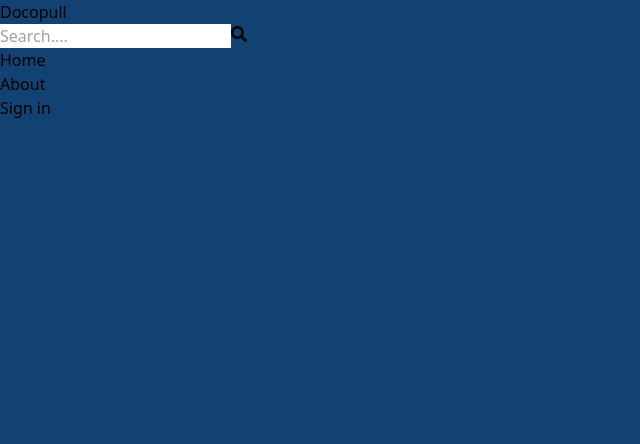
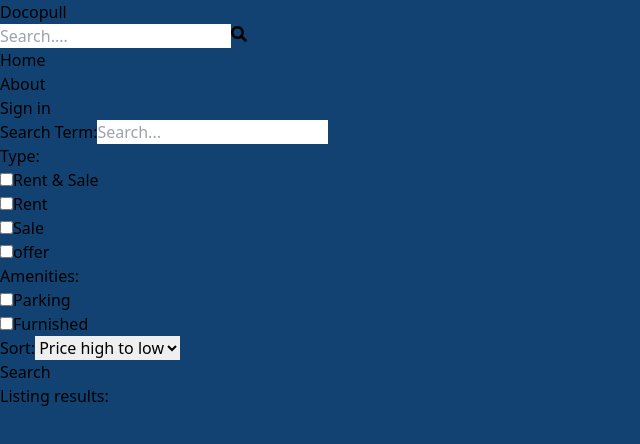
Before and after one commit to Priyanshu-ai902/Real-Estate-App, a React (Vite) app in the folder frontend/: page /search in a window 1280 px wide. Shown: the top 444 px of the page, without its empty margins (0-640 px from the left). Built offline with nearby package versions, Linux system fonts and the light colour scheme; no server answers.

Commit message:
Search page ui is complete

```diff
--- a/frontend/src/App.jsx
+++ b/frontend/src/App.jsx
@@ -9,6 +9,7 @@
 import CreateListing from './pages/CreateListing';
 import UpdateListing from './pages/UpdateListing';
 import Listing from './pages/Listing';
+import Search from './pages/Search';
 
 export default function App() {
   return (
@@ -19,6 +20,7 @@
         <Route path="/sign-in" element={<Signin />} />
         <Route path="/sign-up" element={<SignUp />} />
         <Route path="/about" element={<About />} />
+        <Route path='/search' element={<Search/>}/>
         <Route path="/listing/:listingId" element={<Listing />} />
         <Route element={<PrivateRoute />}>
           <Route path="/profile" element={<Profile />} />
--- /dev/null
+++ b/frontend/src/pages/Search.jsx
@@ -0,0 +1,71 @@
+import React from 'react'
+
+export default function Search() {
+    return (
+        <div className='flex flex-col md:flex-row'>
+            <div className='p-7 border-b-2 md:border-r-2 md:min-h-screen'>
+                <form className='flex flex-col gap-8'>
+                    <div className='flex items-center gap-2'>
+                        <label className='whitespace-nowrap text-white  font-semibold'>
+                            Search Term:
+                        </label >
+                        <input type="text"
+                            id='searchTerm'
+                            placeholder='Search...'
+                            className='border rounded-lg p-3 w-full' />
+                    </div>
+                    <div className='flex gap-2 flex-wrap items-center'>
+                        <label className='text-white'>Type:</label>
+                        <div className='flex gap-2'>
+                            <input type="checkbox" id='all' className='w-5' />
+                            <span className='text-white'>Rent & Sale</span>
+                        </div>
+                        <div className='flex gap-2'>
+                            <input type="checkbox" id='rent' className='w-5' />
+                            <span className='text-white'>
+                                Rent
+                            </span>
+                        </div>
+                        <div className='flex gap-2'>
+                            <input type="checkbox" id='sale' className='w-5' />
+                            <span className='text-white'>Sale</span>
+                        </div>
+                        <div className='flex gap-2'>
+                            <input type="checkbox" id='offer' className='w-5' />
+                            <span className='text-white'>offer</span>
+                        </div>
+                    </div>
+                    <div className='flex gap-2 flex-wrap items-center'>
+                        <label className='text-white'>Amenities:</label>
+                        <div className='flex gap-2'>
+                            <input type="checkbox" id='parking' className='w-5' />
+                            <span className='text-white'>Parking</span>
+                        </div>
+                        <div className='flex gap-2'>
+                            <input type="checkbox" id='furnished' className='w-5' />
+                            <span className='text-white'>
+                                Furnished
+                            </span>
+                        </div>
+
+                    </div>
+
+                    <div className='flex items-center gap-2
+                    '>
+                        <label className='text-white'>Sort:</label>
+                        <select className='border rounded-lg p-3' id="sort_order">
+                            <option>Price high to low</option>
+                            <option>Price low to high</option>
+                            <option>Latest</option>
+                            <option>Oldest</option>
+                        </select>
+                    </div>
+                    <button className='bg-blue-500 text-white p-3 rounded-lg  uppercase hover:opacity-95'>Search</button>
+                </form>
+            </div>
+            <div className=''>
+                <h1 className='text-3xl font-semibold  p-3 text-blue-500 mt-5'>Listing results:</h1>
+            </div>
+        </div>
+    )
+}
```
